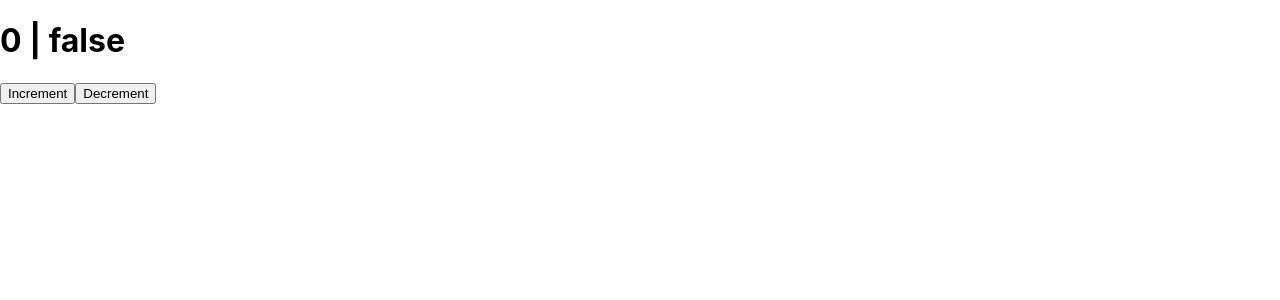
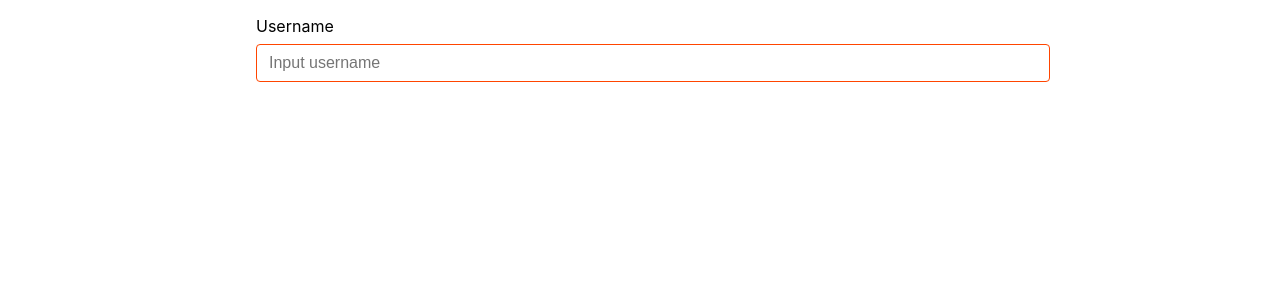
Before and after one commit to adhxabre/hooks-react-b43, a React (Create React App) app: page / in a window 1280 px wide. Shown: the top 300 px of the page. Built offline with nearby package versions, Linux system fonts and the light colour scheme.

Commit message:
inline styling

```diff
--- a/src/App.jsx
+++ b/src/App.jsx
@@ -1,26 +1,11 @@
 import React, { useState } from "react";
 
+import Form from "./components/form";
+
 function App() {
-  const [data, setData] = useState(0);
-
-  // let data = 0;
-
-  function Inc() {
-    return setData(data + 1);
-  }
-
-  function Dec() {
-    if (data === 0) return;
-    return setData(data - 1);
-  }
-
   return (
     <>
-      <h1>
-        {data} | {data !== 0 ? "true" : "false"}
-      </h1>
-      <button onClick={Inc}>Increment</button>
-      <button onClick={Dec}>Decrement</button>
+      <Form />
     </>
   );
 }
--- /dev/null
+++ b/src/components/form.jsx
@@ -0,0 +1,42 @@
+import React from "react";
+
+const styles = {
+  form: {
+    margin: "16px 20% 0",
+  },
+  formGroup: {
+    marginBottom: "16px",
+  },
+  formLabel: {
+    marginBottom: "8px",
+    display: "inline-block",
+  },
+  formInput: {
+    display: "block",
+    width: "100%",
+    padding: ".375rem .75rem",
+    fontSize: "1rem",
+    lineHeight: 1.5,
+    color: "#212529",
+    backgroundColor: "#fff",
+    border: "1px solid orangered",
+    borderRadius: ".25rem",
+  },
+};
+
+export default function Form() {
+  return (
+    <form style={styles.form}>
+      <div style={styles.formGroup}>
+        <label htmlFor="username" style={styles.formLabel}>
+          Username
+        </label>
+        <input
+          id="username"
+          placeholder="Input username"
+          style={styles.formInput}
+        />
+      </div>
+    </form>
+  );
+}
```
